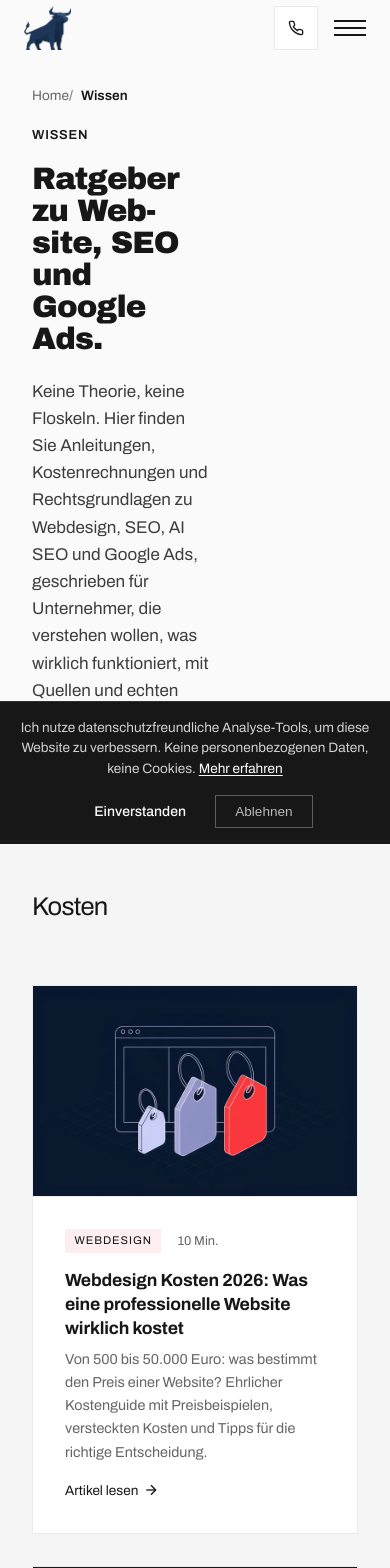
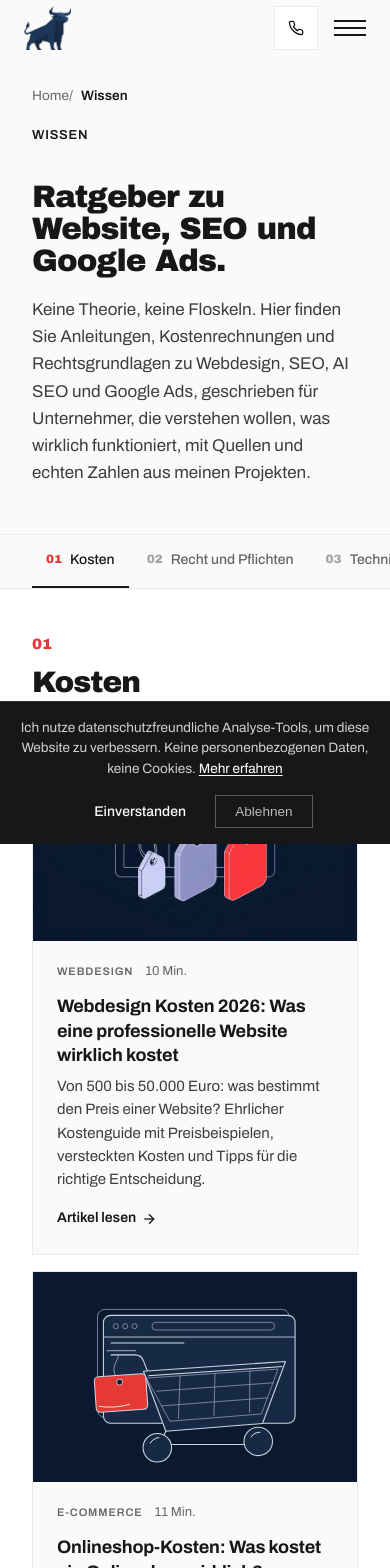
Before and after one commit to VadimShchepin/website.hamburg, a Next.js app: page /wissen in a window 390 px wide. Shown: the top 1568 px of the page. Built offline with nearby package versions, Linux system fonts and the light colour scheme.

Commit message:
Referenzen- und Wissen-Uebersicht: kompakter Hero, Karten mit Ergebnis vorn, Themen-Navigation, Shader-CTA

```diff
--- a/app/wissen/page.jsx
+++ b/app/wissen/page.jsx
@@ -1,6 +1,8 @@
 import Link from 'next/link';
 import AutoLinks from '../../src/components/AutoLinks';
 import Breadcrumbs from '../../src/components/Breadcrumbs';
+import ServiceCta from '../../src/components/ServiceCta';
+import JumpNav from '../../src/components/JumpNav';
 import { BUSINESS } from '../../src/lib/schema';
 
 export const metadata = {
@@ -259,10 +261,10 @@ const articles = [
 
 // Overview grouped by topic so the articles are easy to find (and linked by theme)
 const groups = [
-    { title: 'Kosten', slugs: ['webdesign-kosten', 'onlineshop-kosten', 'seo-kosten-hamburg', 'google-ads-kosten', 'webdesign-agentur-oder-freelancer', 'website-baukasten-oder-eigene-website', 'website-mit-ki-erstellen'] },
-    { title: 'Recht und Pflichten', slugs: ['impressum-datenschutzerklaerung-pflicht', 'barrierefreie-website-pflicht', 'website-barrierefrei-machen', 'website-abmahnung-vermeiden'] },
-    { title: 'Technik', slugs: ['wordpress-alternativen', 'wordpress-sicherheit-wartung', 'webflow-oder-wordpress', 'website-umzug-hosting-deutschland', 'website-relaunch-checkliste', 'warum-langsame-websites-kunden-kosten', 'case-study-fotogalerie-performance', 'dsgvo-fotoplattform-sicherheit-performance'] },
-    { title: 'Sichtbarkeit', slugs: ['lokales-seo-hamburg-guide', 'google-business-profile-optimieren', 'google-bewertungen', 'website-nicht-bei-google-gefunden', 'ai-seo-was-unternehmen-jetzt-wissen-muessen', 'google-ads-fehler-lokale-unternehmen', 'website-conversion-optimierung'] },
+    { id: 'kosten', title: 'Kosten', slugs: ['webdesign-kosten', 'onlineshop-kosten', 'seo-kosten-hamburg', 'google-ads-kosten', 'webdesign-agentur-oder-freelancer', 'website-baukasten-oder-eigene-website', 'website-mit-ki-erstellen'] },
+    { id: 'recht', title: 'Recht und Pflichten', slugs: ['impressum-datenschutzerklaerung-pflicht', 'barrierefreie-website-pflicht', 'website-barrierefrei-machen', 'website-abmahnung-vermeiden'] },
+    { id: 'technik', title: 'Technik', slugs: ['wordpress-alternativen', 'wordpress-sicherheit-wartung', 'webflow-oder-wordpress', 'website-umzug-hosting-deutschland', 'website-relaunch-checkliste', 'warum-langsame-websites-kunden-kosten', 'case-study-fotogalerie-performance', 'dsgvo-fotoplattform-sicherheit-performance'] },
+    { id: 'sichtbarkeit', title: 'Sichtbarkeit', slugs: ['lokales-seo-hamburg-guide', 'google-business-profile-optimieren', 'google-bewertungen', 'website-nicht-bei-google-gefunden', 'ai-seo-was-unternehmen-jetzt-wissen-muessen', 'google-ads-fehler-lokale-unternehmen', 'website-conversion-optimierung'] },
 ];
 
 export default function WissenPage() {
@@ -290,7 +292,7 @@ export default function WissenPage() {
             <script type="application/ld+json" dangerouslySetInnerHTML={{ __html: JSON.stringify(collectionJsonLd) }} />
             <script type="application/ld+json" dangerouslySetInnerHTML={{ __html: JSON.stringify(breadcrumbJsonLd) }} />
 
-            <section className="subpage-hero section">
+            <section className="subpage-hero section is-compact">
                 <div className="container">
                     <Breadcrumbs items={[{ label: 'Home', href: '/' }, { label: 'Wissen' }]} />
                     <div className="subpage-hero-split">
@@ -301,18 +303,17 @@ export default function WissenPage() {
                                 Keine Theorie, keine Floskeln. Hier finden Sie Anleitungen, Kostenrechnungen und Rechtsgrundlagen zu Webdesign, SEO, AI SEO und Google Ads, geschrieben für Unternehmer, die verstehen wollen, was wirklich funktioniert, mit Quellen und echten Zahlen aus meinen Projekten.
                             </p>
                         </div>
-                        <div className="subpage-hero-media animate-up">
-                            <img src="/wissen/hero-wissen.svg" alt="Illustration: aufgeschlagenes Buch, aus dem ein Browserfenster und eine rote Lupe aufsteigen" width="1200" height="900" />
-                        </div>
                     </div>
                 </div>
             </section>
 
+            <JumpNav label="Themen" items={groups.map((group, g) => ({ id: group.id, label: group.title, num: String(g + 1).padStart(2, '0') }))} />
+
             <section className="wissen-grid-section section light-bg">
                 <div className="container">
                     {groups.map((group, g) => (
-                        <div key={group.title} className="wissen-group">
-                            <h2 className="wissen-group-title animate-up">{group.title}</h2>
+                        <div key={group.title} id={group.id} className="wissen-group">
+                            <h2 className="wissen-group-title animate-up"><span>{String(g + 1).padStart(2, '0')}</span>{group.title}</h2>
                             <div className="wissen-grid">
                                 {group.slugs.map((slug) => articles.find((a) => a.slug === slug)).map((article, i) => (
                                     <Link key={article.slug} href={`/wissen/${article.slug}`} className={`wissen-card animate-up delay-${(i % 3) + 1}`}>
@@ -339,18 +340,11 @@ export default function WissenPage() {
                 </div>
             </section>
 
-            <section className="sp-cta section">
-                <div className="container">
-                    <div className="cta-box bull-boundary animate-up">
-                        <p className="section-kicker">Lieber direkt loslegen?</p>
-                        <h2 className="section-title">Kostenlose Website-Analyse.</h2>
-                        <p className="offer-framing">Statt nur zu lesen: lassen Sie mich Ihre Website analysieren. Performance, SEO, Conversion-Potenzial. Kostenlos und ehrlich.</p>
-                        <div className="cta-actions mt-4">
-                            <Link href="/kontakt" className="button button-primary button-large" data-umami-event="cta-click" data-umami-event-location="wissen-cta">Jetzt Analyse anfordern</Link>
-                        </div>
-                    </div>
-                </div>
-            </section>
+            <ServiceCta
+                title="Kostenlose Website-Analyse."
+                text="Statt nur zu lesen: lassen Sie mich Ihre Website analysieren. Performance, SEO, Conversion-Potenzial. Kostenlos und ehrlich."
+                location="wissen-cta"
+            />
             </AutoLinks>
         </>
     );
--- /dev/null
+++ b/src/components/JumpNav.jsx
@@ -0,0 +1,32 @@
+'use client';
+
+import React, { useEffect, useState } from 'react';
+
+// Sticky row of in-page links with the current section highlighted.
+export default function JumpNav({ items, label = 'Themen' }) {
+    const [active, setActive] = useState('');
+
+    useEffect(() => {
+        const sections = items.map((i) => document.getElementById(i.id)).filter(Boolean);
+        const observer = new IntersectionObserver(
+            (entries) => {
+                entries.forEach((e) => { if (e.isIntersecting) setActive(e.target.id); });
+            },
+            { rootMargin: '-30% 0px -60% 0px' },
+        );
+        sections.forEach((el) => observer.observe(el));
+        return () => observer.disconnect();
+    }, [items]);
+
+    return (
+        <nav className="sx-jumpnav" aria-label={label}>
+            <div className="container">
+                {items.map((i) => (
+                    <a key={i.id} href={`#${i.id}`} className={active === i.id ? 'is-active' : undefined}>
+                        <span>{i.num}</span>{i.label}
+                    </a>
+                ))}
+            </div>
+        </nav>
+    );
+}
--- a/src/components/ServiceCta.jsx
+++ b/src/components/ServiceCta.jsx
@@ -3,14 +3,14 @@ import VxCta from './VxCta';
 
 // Closing panel on service pages and case studies: the homepage's navy
 // shader CTA, with the page's own heading and text.
-export default function ServiceCta({ title = 'Bereit für den nächsten Schritt?', text }) {
+export default function ServiceCta({ title = 'Bereit für den nächsten Schritt?', text, primaryLabel = 'Jetzt Analyse anfordern', location = 'service-cta' }) {
     return (
         <div className="vx sp-cta-vx">
             <VxCta
                 title={title}
                 text={text || 'Kostenloses Erstgespräch, unverbindlich und konkret. Ich sage Ihnen ehrlich, wo das Potenzial liegt.'}
-                primaryLabel="Jetzt Analyse anfordern"
-                location="service-cta"
+                primaryLabel={primaryLabel}
+                location={location}
             />
         </div>
     );
--- a/src/styles/subpage-vx.css
+++ b/src/styles/subpage-vx.css
@@ -920,6 +920,7 @@
   .subpage-hero .subpage-title {
     font-size: 31px;
     hyphens: auto;
+    hyphenate-limit-chars: 14 6 6;
     overflow-wrap: break-word;
   }
 
@@ -1355,3 +1356,233 @@
     padding: 28px 24px;
   }
 }
+
+/* --- Overview pages (Referenzen, Wissen) --------------------------------- */
+.subpage-hero.is-compact {
+  padding-bottom: 48px;
+}
+
+.subpage-hero.is-compact .subpage-hero-split {
+  display: block;
+}
+
+.subpage-hero.is-compact .subpage-hero-split > div {
+  display: grid;
+  grid-template-columns: 7fr 5fr;
+  column-gap: 56px;
+  align-items: end;
+}
+
+.subpage-hero.is-compact .section-kicker {
+  grid-column: 1 / -1;
+}
+
+.subpage-hero.is-compact .subpage-title {
+  margin: 0;
+  max-width: 16ch;
+}
+
+.subpage-hero.is-compact .subpage-intro {
+  font-size: 17px;
+}
+
+.wissen-grid-section.light-bg {
+  background: #FFFFFF;
+  border-top: 1px solid var(--sx-line);
+  padding: 72px 0 104px;
+}
+
+.wissen-grid {
+  gap: 16px;
+  margin-top: 0;
+}
+
+a.wissen-card {
+  display: flex;
+  flex-direction: column;
+  padding: 0 0 24px;
+  background: #FAFAFA;
+  border: 1px solid var(--sx-line);
+  transition: border-color 0.15s ease, transform 0.15s ease;
+}
+
+a.wissen-card:hover {
+  border-color: var(--sx-fg);
+  transform: translateY(-2px);
+}
+
+.wissen-card > *:not(.wissen-card-media) {
+  margin-left: 24px;
+  margin-right: 24px;
+}
+
+.wissen-card-media {
+  order: -2;
+  margin: 0 0 20px;
+  border-bottom: 0;
+}
+
+.wissen-card-meta {
+  gap: 12px;
+  margin-bottom: 12px;
+}
+
+.wissen-card-category {
+  font-family: var(--font-vx), sans-serif;
+  font-weight: 600;
+  font-size: 11px;
+  color: var(--sx-muted);
+  background: transparent;
+  padding: 0;
+}
+
+.wissen-card-time {
+  font-size: 13px;
+  color: var(--sx-muted);
+}
+
+.wissen-card-metric {
+  font-family: var(--sx-display);
+  font-size: 24px;
+  line-height: 1.1;
+  letter-spacing: -0.03em;
+  color: var(--sx-fg);
+  margin-top: 0;
+  margin-bottom: 10px;
+}
+
+.wissen-card-title {
+  font-family: var(--font-vx), sans-serif;
+  font-weight: 700;
+  font-size: 18px;
+  line-height: 1.35;
+  letter-spacing: -0.01em;
+  color: var(--sx-fg);
+  margin-bottom: 8px;
+}
+
+.is-cases .wissen-card-title {
+  font-size: 15px;
+  font-weight: 600;
+  color: var(--sx-muted);
+  order: -1;
+  margin-bottom: 6px;
+}
+
+.is-cases .wissen-card-meta {
+  display: none;
+}
+
+.wissen-card-excerpt {
+  flex: 1;
+  font-size: 15px;
+  line-height: 1.55;
+  color: var(--sx-text);
+  margin-bottom: 16px;
+}
+
+.wissen-card-link {
+  font-family: var(--font-vx), sans-serif;
+  font-weight: 600;
+  font-size: 14px;
+  color: var(--sx-fg);
+}
+
+.wissen-group {
+  scroll-margin-top: 120px;
+}
+
+.wissen-group + .wissen-group {
+  margin-top: 96px;
+}
+
+.wissen-group-title {
+  font-family: var(--sx-display);
+  font-weight: 400;
+  font-size: clamp(1.85rem, 3vw, 2.75rem);
+  letter-spacing: -0.035em;
+  line-height: 1.06;
+  margin: 0 0 32px;
+}
+
+.wissen-group-title span {
+  display: block;
+  font-size: 15px;
+  letter-spacing: 0;
+  color: var(--sx-red);
+  margin-bottom: 14px;
+}
+
+/* Sticky topic nav */
+.sx-jumpnav {
+  position: sticky;
+  top: 57px;
+  z-index: 90;
+  background: rgba(250, 250, 250, 0.92);
+  backdrop-filter: blur(12px);
+  -webkit-backdrop-filter: blur(12px);
+  border-top: 1px solid var(--sx-line);
+}
+
+.sx-jumpnav .container {
+  display: flex;
+  gap: 4px;
+  overflow-x: auto;
+  scrollbar-width: none;
+}
+
+.sx-jumpnav a {
+  flex: 0 0 auto;
+  display: flex;
+  gap: 8px;
+  padding: 14px 14px;
+  font-size: 14px;
+  font-weight: 500;
+  color: var(--sx-muted);
+  border-bottom: 2px solid transparent;
+}
+
+.sx-jumpnav a span {
+  font-family: var(--sx-display);
+  font-size: 12px;
+  line-height: 1.75;
+  color: #A3A3A3;
+}
+
+.sx-jumpnav a:hover,
+.sx-jumpnav a.is-active {
+  color: var(--sx-fg);
+}
+
+.sx-jumpnav a.is-active {
+  border-bottom-color: var(--sx-fg);
+}
+
+.sx-jumpnav a.is-active span {
+  color: var(--sx-red);
+}
+
+@media (max-width: 900px) {
+  .subpage-hero.is-compact .subpage-hero-split > div {
+    grid-template-columns: 1fr;
+    row-gap: 18px;
+  }
+
+  .wissen-grid {
+    grid-template-columns: repeat(2, minmax(0, 1fr));
+  }
+}
+
+@media (max-width: 640px) {
+  .wissen-grid {
+    grid-template-columns: minmax(0, 1fr);
+  }
+
+  .wissen-grid-section.light-bg {
+    padding: 48px 0 72px;
+  }
+
+  .wissen-group + .wissen-group {
+    margin-top: 64px;
+  }
+}
```
Also changed, not shown: app/referenzen/page.jsx (+10 -18 lines).
